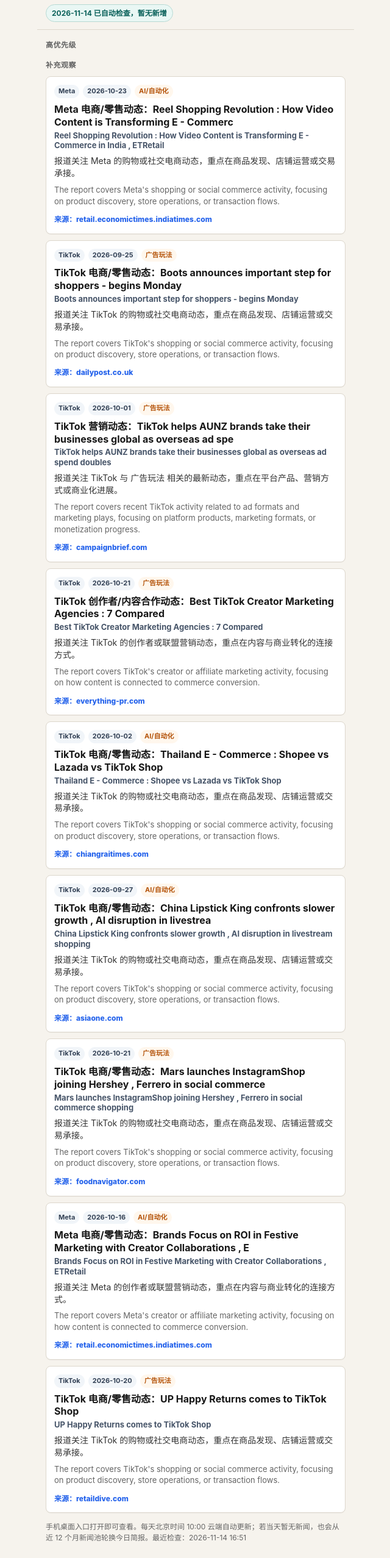
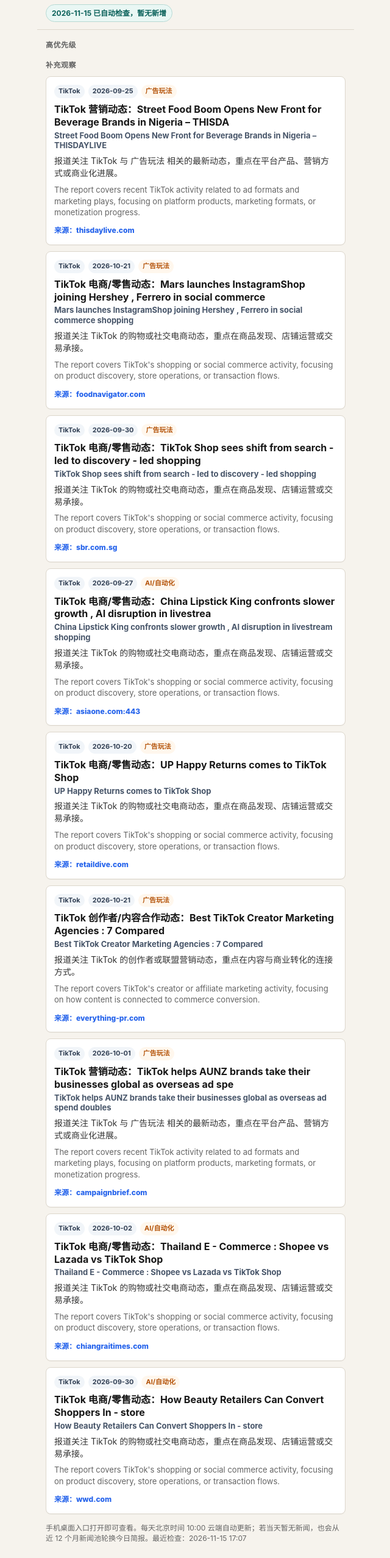
Before and after one commit to ruiting227-byte/ad-news-dashboard-live, a plain HTML site: page index.html in a window 1280 px wide. Shown: the part 72-2627 px from the top of the page at 61% size, without its empty margins (319-959 px from the left). Drawn offline with Linux system fonts and the light colour scheme.

Commit message:
Update ad news dashboard

```diff
--- a/data/news.json
+++ b/data/news.json
@@ -1,6 +1,6 @@
 {
   "title": "竞媒小动态",
-  "updatedAt": "2026-11-14",
+  "updatedAt": "2026-11-15",
   "scope": "过去 12 个月｜TikTok、Meta｜CPG：美妆、零售、食品",
   "status": "已自动检查，暂无新增",
   "items": [
@@ -239,5 +239,5 @@
       "summaryZh": "报道关注 TikTok 的购物或社交电商动态，重点在商品发现、店铺运营或交易承接。"
     }
   ],
-  "lastCheckedAt": "2026-11-14 16:51"
+  "lastCheckedAt": "2026-11-15 17:07"
 }
--- a/index.html
+++ b/index.html
@@ -23,20 +23,20 @@
 </head>
 <body>
   <main>
-    <header><h1>竞媒小动态</h1><p class="sub">过去 12 个月｜TikTok、Meta｜CPG：美妆、零售、食品</p><div class="status">2026-11-14 已自动检查，暂无新增</div></header>
+    <header><h1>竞媒小动态</h1><p class="sub">过去 12 个月｜TikTok、Meta｜CPG：美妆、零售、食品</p><div class="status">2026-11-15 已自动检查，暂无新增</div></header>
     <div class="section-title">高优先级</div>
 
     <div class="section-title">补充观察</div>
-    <article><div class="meta"><span class="tag">Meta</span><span class="tag">2026-10-23</span><span class="tag retail">AI/自动化</span></div><h2>Meta 电商/零售动态：Reel Shopping Revolution : How Video Content is Transforming E - Commerc<span>Reel Shopping Revolution : How Video Content is Transforming E - Commerce in India , ETRetail</span></h2><p>报道关注 Meta 的购物或社交电商动态，重点在商品发现、店铺运营或交易承接。</p><p class="en">The report covers Meta&#x27;s shopping or social commerce activity, focusing on product discovery, store operations, or transaction flows.</p><a href="https://retail.economictimes.indiatimes.com/news/e-commerce/e-tailing/reel-deal-the-next-big-thing-in-online-shopping-is-playing-on-your-screen/135139279">来源：retail.economictimes.indiatimes.com</a></article>
-    <article><div class="meta"><span class="tag">TikTok</span><span class="tag">2026-09-25</span><span class="tag retail">广告玩法</span></div><h2>TikTok 电商/零售动态：Boots announces important step for shoppers - begins Monday<span>Boots announces important step for shoppers - begins Monday</span></h2><p>报道关注 TikTok 的购物或社交电商动态，重点在商品发现、店铺运营或交易承接。</p><p class="en">The report covers TikTok&#x27;s shopping or social commerce activity, focusing on product discovery, store operations, or transaction flows.</p><a href="https://www.dailypost.co.uk/whats-on/shopping/boots-announces-important-step-shoppers-34666160">来源：dailypost.co.uk</a></article>
+    <article><div class="meta"><span class="tag">TikTok</span><span class="tag">2026-09-25</span><span class="tag retail">广告玩法</span></div><h2>TikTok 营销动态：Street Food Boom Opens New Front for Beverage Brands in Nigeria – THISDA<span>Street Food Boom Opens New Front for Beverage Brands in Nigeria – THISDAYLIVE</span></h2><p>报道关注 TikTok 与 广告玩法 相关的最新动态，重点在平台产品、营销方式或商业化进展。</p><p class="en">The report covers recent TikTok activity related to ad formats and marketing plays, focusing on platform products, marketing formats, or monetization progress.</p><a href="https://www.thisdaylive.com/2026/09/25/street-food-boom-opens-new-front-for-beverage-brands-in-nigeria/">来源：thisdaylive.com</a></article>
+    <article><div class="meta"><span class="tag">TikTok</span><span class="tag">2026-10-21</span><span class="tag retail">广告玩法</span></div><h2>TikTok 电商/零售动态：Mars launches InstagramShop joining Hershey , Ferrero in social commerce<span>Mars launches InstagramShop joining Hershey , Ferrero in social commerce shopping</span></h2><p>报道关注 TikTok 的购物或社交电商动态，重点在商品发现、店铺运营或交易承接。</p><p class="en">The report covers TikTok&#x27;s shopping or social commerce activity, focusing on product discovery, store operations, or transaction flows.</p><a href="https://www.foodnavigator.com/Article/2026/10/21/mars-launches-instagramshop-joining-hershey-ferrero-in-social-commerce-shopping/">来源：foodnavigator.com</a></article>
+    <article><div class="meta"><span class="tag">TikTok</span><span class="tag">2026-09-30</span><span class="tag retail">广告玩法</span></div><h2>TikTok 电商/零售动态：TikTok Shop sees shift from search - led to discovery - led shopping<span>TikTok Shop sees shift from search - led to discovery - led shopping</span></h2><p>报道关注 TikTok 的购物或社交电商动态，重点在商品发现、店铺运营或交易承接。</p><p class="en">The report covers TikTok&#x27;s shopping or social commerce activity, focusing on product discovery, store operations, or transaction flows.</p><a href="https://sbr.com.sg/event-news/tiktok-shop-sees-shift-search-led-discovery-led-shopping">来源：sbr.com.sg</a></article>
+    <article><div class="meta"><span class="tag">TikTok</span><span class="tag">2026-09-27</span><span class="tag retail">AI/自动化</span></div><h2>TikTok 电商/零售动态：China Lipstick King confronts slower growth , AI disruption in livestrea<span>China Lipstick King confronts slower growth , AI disruption in livestream shopping</span></h2><p>报道关注 TikTok 的购物或社交电商动态，重点在商品发现、店铺运营或交易承接。</p><p class="en">The report covers TikTok&#x27;s shopping or social commerce activity, focusing on product discovery, store operations, or transaction flows.</p><a href="https://www.asiaone.com:443/lifestyle/chinas-lipstick-king-confronts-slower-growth-ai-disruption-livestream-shopping">来源：asiaone.com:443</a></article>
+    <article><div class="meta"><span class="tag">TikTok</span><span class="tag">2026-10-20</span><span class="tag retail">广告玩法</span></div><h2>TikTok 电商/零售动态：UP Happy Returns comes to TikTok Shop<span>UP Happy Returns comes to TikTok Shop</span></h2><p>报道关注 TikTok 的购物或社交电商动态，重点在商品发现、店铺运营或交易承接。</p><p class="en">The report covers TikTok&#x27;s shopping or social commerce activity, focusing on product discovery, store operations, or transaction flows.</p><a href="https://www.retaildive.com/news/ups-happy-returns-tiktok-shop/833322/">来源：retaildive.com</a></article>
+    <article><div class="meta"><span class="tag">TikTok</span><span class="tag">2026-10-21</span><span class="tag retail">广告玩法</span></div><h2>TikTok 创作者/内容合作动态：Best TikTok Creator Marketing Agencies : 7 Compared<span>Best TikTok Creator Marketing Agencies : 7 Compared</span></h2><p>报道关注 TikTok 的创作者或联盟营销动态，重点在内容与商业转化的连接方式。</p><p class="en">The report covers TikTok&#x27;s creator or affiliate marketing activity, focusing on how content is connected to commerce conversion.</p><a href="https://everything-pr.com/tiktok-creator-marketing-agencies">来源：everything-pr.com</a></article>
     <article><div class="meta"><span class="tag">TikTok</span><span class="tag">2026-10-01</span><span class="tag retail">广告玩法</span></div><h2>TikTok 营销动态：TikTok helps AUNZ brands take their businesses global as overseas ad spe<span>TikTok helps AUNZ brands take their businesses global as overseas ad spend doubles</span></h2><p>报道关注 TikTok 与 广告玩法 相关的最新动态，重点在平台产品、营销方式或商业化进展。</p><p class="en">The report covers recent TikTok activity related to ad formats and marketing plays, focusing on platform products, marketing formats, or monetization progress.</p><a href="https://campaignbrief.com/tiktok-helps-aunz-brands-take-their-businesses-global-as-overseas-ad-spend-doubles/">来源：campaignbrief.com</a></article>
-    <article><div class="meta"><span class="tag">TikTok</span><span class="tag">2026-10-21</span><span class="tag retail">广告玩法</span></div><h2>TikTok 创作者/内容合作动态：Best TikTok Creator Marketing Agencies : 7 Compared<span>Best TikTok Creator Marketing Agencies : 7 Compared</span></h2><p>报道关注 TikTok 的创作者或联盟营销动态，重点在内容与商业转化的连接方式。</p><p class="en">The report covers TikTok&#x27;s creator or affiliate marketing activity, focusing on how content is connected to commerce conversion.</p><a href="https://everything-pr.com/tiktok-creator-marketing-agencies">来源：everything-pr.com</a></article>
     <article><div class="meta"><span class="tag">TikTok</span><span class="tag">2026-10-02</span><span class="tag retail">AI/自动化</span></div><h2>TikTok 电商/零售动态：Thailand E - Commerce : Shopee vs Lazada vs TikTok Shop<span>Thailand E - Commerce : Shopee vs Lazada vs TikTok Shop</span></h2><p>报道关注 TikTok 的购物或社交电商动态，重点在商品发现、店铺运营或交易承接。</p><p class="en">The report covers TikTok&#x27;s shopping or social commerce activity, focusing on product discovery, store operations, or transaction flows.</p><a href="https://www.chiangraitimes.com/business/thailand-e-commerce-sites/">来源：chiangraitimes.com</a></article>
-    <article><div class="meta"><span class="tag">TikTok</span><span class="tag">2026-09-27</span><span class="tag retail">AI/自动化</span></div><h2>TikTok 电商/零售动态：China Lipstick King confronts slower growth , AI disruption in livestrea<span>China Lipstick King confronts slower growth , AI disruption in livestream shopping</span></h2><p>报道关注 TikTok 的购物或社交电商动态，重点在商品发现、店铺运营或交易承接。</p><p class="en">The report covers TikTok&#x27;s shopping or social commerce activity, focusing on product discovery, store operations, or transaction flows.</p><a href="https://www.asiaone.com/lifestyle/chinas-lipstick-king-confronts-slower-growth-ai-disruption-livestream-shopping">来源：asiaone.com</a></article>
-    <article><div class="meta"><span class="tag">TikTok</span><span class="tag">2026-10-21</span><span class="tag retail">广告玩法</span></div><h2>TikTok 电商/零售动态：Mars launches InstagramShop joining Hershey , Ferrero in social commerce<span>Mars launches InstagramShop joining Hershey , Ferrero in social commerce shopping</span></h2><p>报道关注 TikTok 的购物或社交电商动态，重点在商品发现、店铺运营或交易承接。</p><p class="en">The report covers TikTok&#x27;s shopping or social commerce activity, focusing on product discovery, store operations, or transaction flows.</p><a href="https://www.foodnavigator.com/Article/2026/10/21/mars-launches-instagramshop-joining-hershey-ferrero-in-social-commerce-shopping/">来源：foodnavigator.com</a></article>
-    <article><div class="meta"><span class="tag">Meta</span><span class="tag">2026-10-16</span><span class="tag retail">AI/自动化</span></div><h2>Meta 电商/零售动态：Brands Focus on ROI in Festive Marketing with Creator Collaborations , E<span>Brands Focus on ROI in Festive Marketing with Creator Collaborations , ETRetail</span></h2><p>报道关注 Meta 的创作者或联盟营销动态，重点在内容与商业转化的连接方式。</p><p class="en">The report covers Meta&#x27;s creator or affiliate marketing activity, focusing on how content is connected to commerce conversion.</p><a href="https://retail.economictimes.indiatimes.com/news/industry/festive-marketing-faces-an-roi-test-as-brands-shift-towards-creators-targeted-digital/134986203">来源：retail.economictimes.indiatimes.com</a></article>
-    <article><div class="meta"><span class="tag">TikTok</span><span class="tag">2026-10-20</span><span class="tag retail">广告玩法</span></div><h2>TikTok 电商/零售动态：UP Happy Returns comes to TikTok Shop<span>UP Happy Returns comes to TikTok Shop</span></h2><p>报道关注 TikTok 的购物或社交电商动态，重点在商品发现、店铺运营或交易承接。</p><p class="en">The report covers TikTok&#x27;s shopping or social commerce activity, focusing on product discovery, store operations, or transaction flows.</p><a href="https://www.retaildive.com/news/ups-happy-returns-tiktok-shop/833322/">来源：retaildive.com</a></article>
-    <footer>手机桌面入口打开即可查看。每天北京时间 10:00 云端自动更新；若当天暂无新闻，也会从近 12 个月新闻池轮换今日简报。最近检查：2026-11-14 16:51</footer>
+    <article><div class="meta"><span class="tag">TikTok</span><span class="tag">2026-09-30</span><span class="tag retail">AI/自动化</span></div><h2>TikTok 电商/零售动态：How Beauty Retailers Can Convert Shoppers In - store<span>How Beauty Retailers Can Convert Shoppers In - store</span></h2><p>报道关注 TikTok 的购物或社交电商动态，重点在商品发现、店铺运营或交易承接。</p><p class="en">The report covers TikTok&#x27;s shopping or social commerce activity, focusing on product discovery, store operations, or transaction flows.</p><a href="https://wwd.com/beauty-industry-news/beauty-features/beauty-retail-shopper-journey-sales-1239297284/">来源：wwd.com</a></article>
+    <footer>手机桌面入口打开即可查看。每天北京时间 10:00 云端自动更新；若当天暂无新闻，也会从近 12 个月新闻池轮换今日简报。最近检查：2026-11-15 17:07</footer>
   </main>
 </body>
 </html>
```
